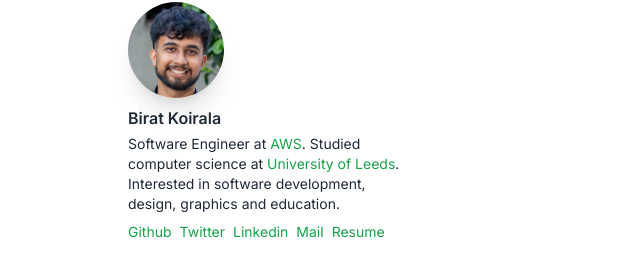
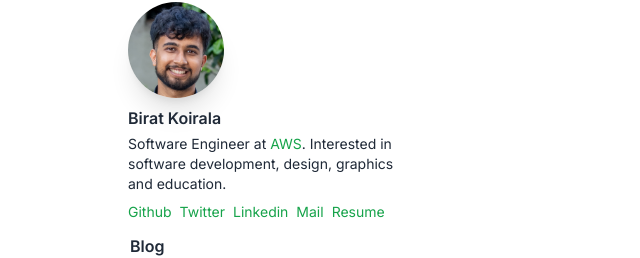
Before and after one commit to biratkk/portfolio-site-v2, a Next.js app: page / in a window 1280 px wide. Shown: the part 78-336 px from the top of the page, without its empty margins (0-640 px from the left). Built offline with nearby package versions, Linux system fonts and the light colour scheme.

Commit message:
Updated bio to remove uni of leeds

```diff
--- a/components/ContactMeSidebar.tsx
+++ b/components/ContactMeSidebar.tsx
@@ -32,8 +32,6 @@ const ContactMeSidebar = ({ children }: ContactMeSidebarType) => {
         <p className="text-sm mt-1 w-72">
           Software Engineer at{" "}
           <Link href="https://aws.amazon.com/">AWS</Link>.{" "}
-          Studied computer science at{" "}
-          <Link href="https://www.leeds.ac.uk/">University of Leeds</Link>.
           Interested in software development, design, graphics and education.
         </p>
         <div className="mt-2 gap-2 text-sm flex">
```
